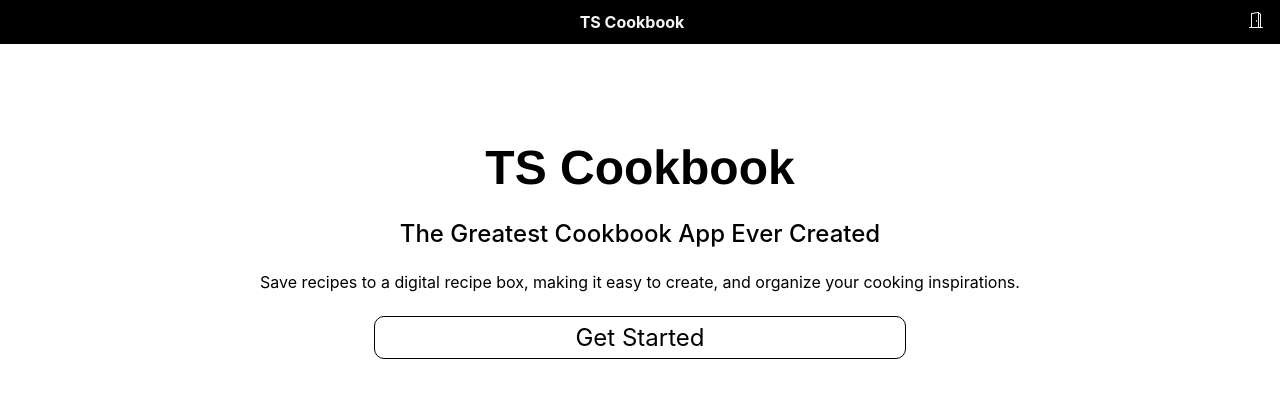
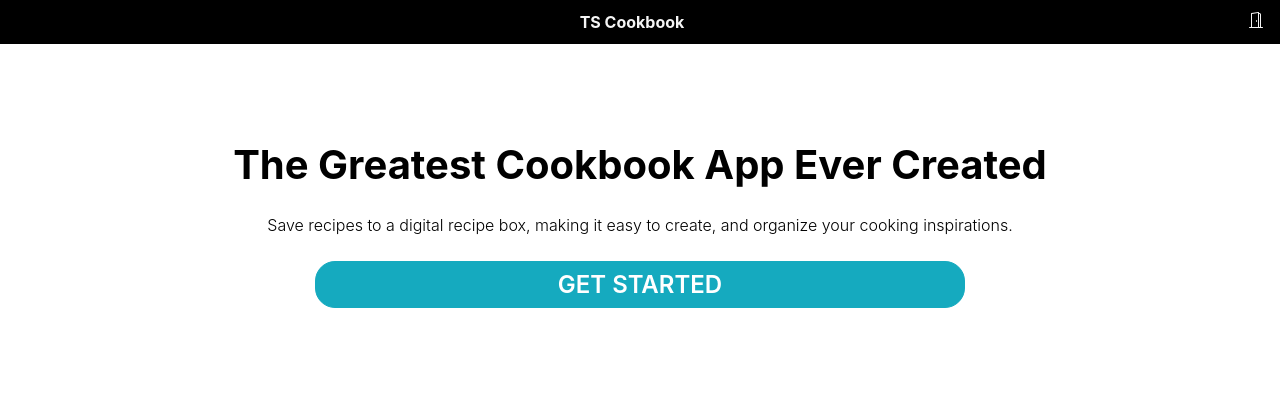
Before and after one commit to Smoopfrog/tscookbook, a React (Create React App) app in the folder frontend/: page / in a window 1280 px wide. Shown: the top 398 px of the page. Built offline with nearby package versions, Linux system fonts and the light colour scheme; no server answers.

Commit message:
add styling to homepage

```diff
--- a/frontend/src/Components/pages/HomePage.tsx
+++ b/frontend/src/Components/pages/HomePage.tsx
@@ -24,8 +24,7 @@ const HomePage = () => {
         </ul>
       ) : (
         <div className="homepage-default">
-          <h1>TS Cookbook</h1>
-          <h2>The Greatest Cookbook App Ever Created</h2>
+          <h1>The Greatest Cookbook App Ever Created</h1>
           <p>
             Save recipes to a digital recipe box, making it easy to create, and
             organize your cooking inspirations.
--- a/frontend/src/Styles/HomePage.css
+++ b/frontend/src/Styles/HomePage.css
@@ -18,7 +18,7 @@
   padding: 6px;
   font-size: 24px;
   border: solid 1px black;
-  border-radius: 10px;
+  border-radius: 30px;
   width: 70%;
   margin-bottom: 12px;
 }
@@ -38,7 +38,26 @@
 .homepage-default h1 {
   margin: 0;
   font-weight: 700;
+  font-size: 2.5rem;
+  font-family: revert;
 }
 .homepage-default h2 {
   font-weight: 500;
+  line-height: 1rem;
+}
+.homepage-default p {
+  font-weight: 300;
+  line-height: 1.5rem;
+}
+.homepage-default .nav-item:visited,
+.homepage-default .nav-item:link {
+  width: 80%;
+  margin-bottom: 1rem;
+  padding: 0.5rem 1rem;
+  border-radius: 20px;
+  background-color: #15aabf;
+  border: solid 1px #15aabf;
+  font-weight: 600;
+  color: white;
+  text-transform: uppercase;
 }/*# sourceMappingURL=HomePage.css.map */
--- a/frontend/src/Styles/HomePage.scss
+++ b/frontend/src/Styles/HomePage.scss
@@ -11,7 +11,7 @@
   h1 {
     margin: 48px 0;
     font-size: 48px;
-    font-family: 'Franklin Gothic Medium', 'Arial Narrow', Arial, sans-serif;
+    font-family: "Franklin Gothic Medium", "Arial Narrow", Arial, sans-serif;
   }
 
   .nav-item {
@@ -21,7 +21,7 @@
     padding: 6px;
     font-size: 24px;
     border: solid 1px black;
-    border-radius: 10px;
+    border-radius: 30px;
     width: 70%;
     margin-bottom: 12px;
   }
@@ -43,9 +43,30 @@
   h1 {
     margin: 0;
     font-weight: 700;
+    font-size: 2.5rem;
+    font-family: revert;
   }
 
   h2 {
     font-weight: 500;
+    line-height: 1rem;
+  }
+
+  p {
+    font-weight: 300;
+    line-height: 1.5rem;
+  }
+
+  .nav-item:visited,
+  .nav-item:link {
+    width: 80%;
+    margin-bottom: 1rem;
+    padding: 0.5rem 1rem;
+    border-radius: 20px;
+    background-color: #15aabf;
+    border: solid 1px #15aabf;
+    font-weight: 600;
+    color: white;
+    text-transform: uppercase;
   }
 }
--- a/frontend/src/Styles/LoginPage.css
+++ b/frontend/src/Styles/LoginPage.css
@@ -13,10 +13,10 @@
   width: 80%;
   margin-bottom: 1rem;
   padding: 0.5rem 1rem;
+  background-color: #15aabf;
   border-radius: 20px;
-  background-color: #15aabf;
+  border: solid 1px #15aabf;
   font-weight: 600;
-  border: solid 1px #15aabf;
   color: white;
   text-transform: uppercase;
 }
--- a/frontend/src/Styles/LoginPage.scss
+++ b/frontend/src/Styles/LoginPage.scss
@@ -14,10 +14,10 @@
     width: 80%;
     margin-bottom: 1rem;
     padding: 0.5rem 1rem;
+    background-color: #15aabf;
     border-radius: 20px;
-    background-color: #15aabf;
+    border: solid 1px #15aabf ;
     font-weight: 600;
-    border: solid 1px #15aabf ;
     color: white;
     text-transform: uppercase;
   }
```
Also changed, not shown: 2 other files (tests, documents, lock files or other folders).
